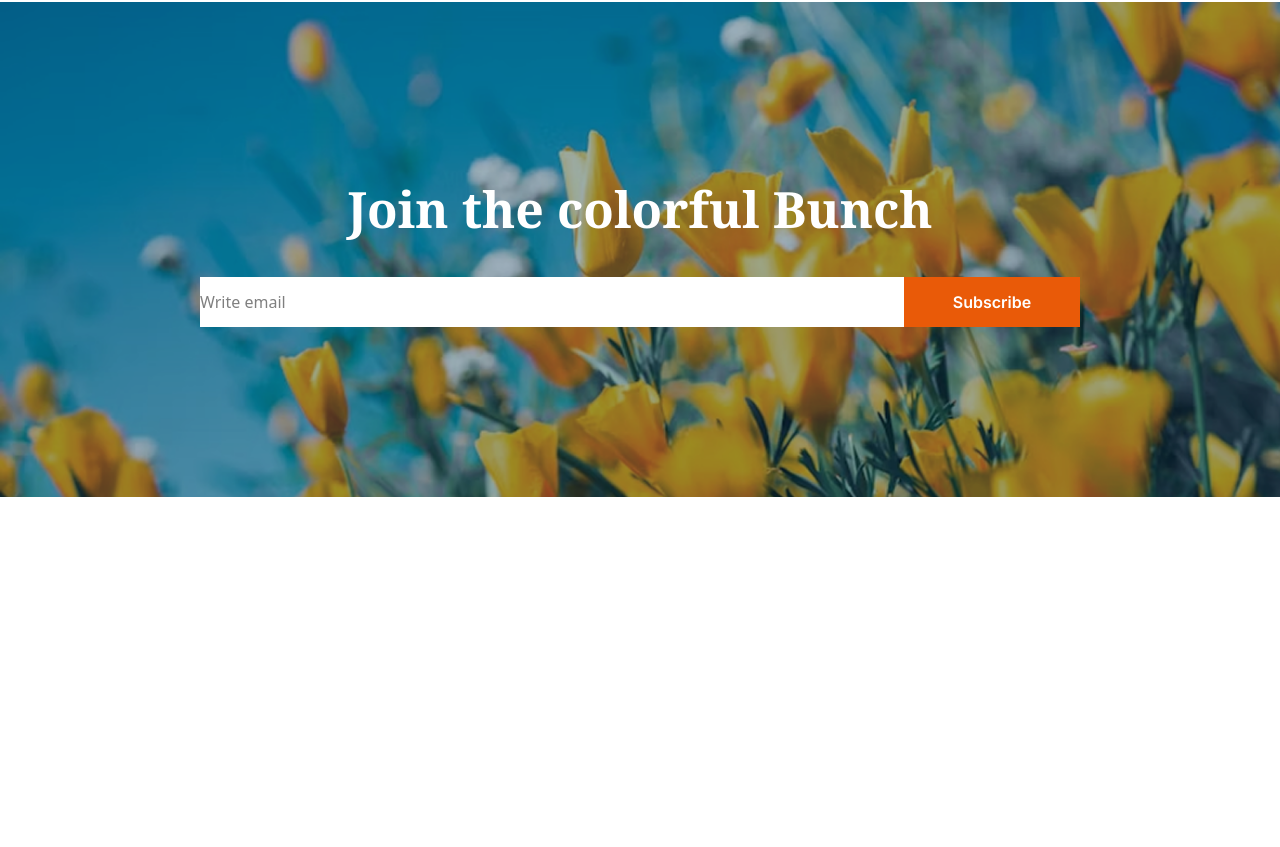
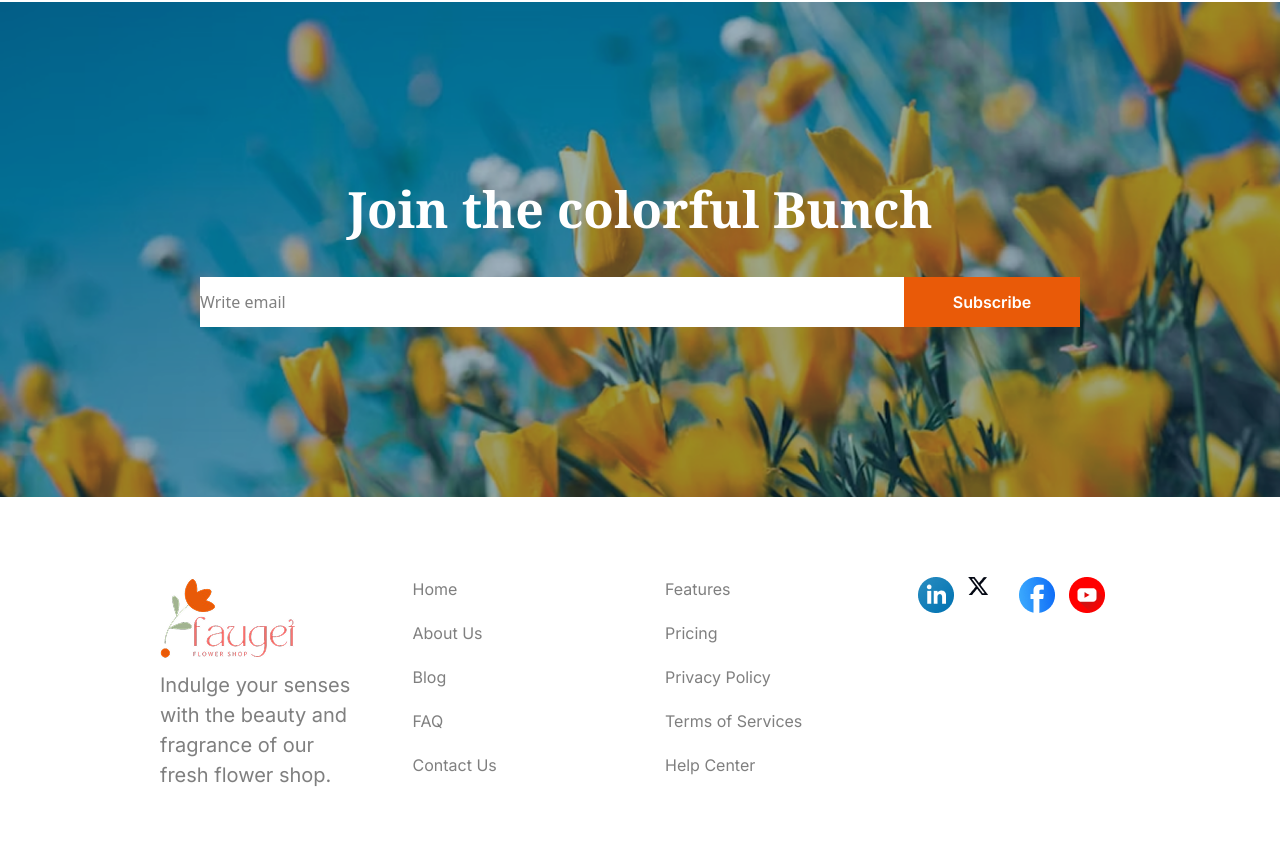
Before and after one commit to rahanuma-lamyea/Assignment-2, a plain HTML site: page index.html in a window 1280 px wide. Shown: the part 3522-4369 px from the top of the page. Before the commit the page ends 4019 px from the top, so only its background shows below. Drawn offline with nearby package versions, Linux system fonts and the light colour scheme.

Commit message:
completed footer section

```diff
--- a/index.html
+++ b/index.html
@@ -148,11 +148,11 @@
             </div>
        </section>
        <!--Join Section-->
-       <section class="join text-center  w-[100%] pt-[170px] pb-[170px] px-[200px] mt-[140px] max-sm:px-[40px] max-md:px-[40px] max-lg:px-[50px]">
+       <section class="join text-center  w-[100%] pt-[170px] pb-[170px] px-[200px] mt-[140px] max-sm:px-[40px] max-md:px-[40px] max-lg:px-[50px] max-sm:bg-cover max-md:bg-cover max-lg:bg-cover max-sm:pt-[80px] max-sm:pb-[80px]">
            <h3 class="noto-serif text-white text-[3.125rem] font-bold pb-[30px]">Join the colorful Bunch</h3>
            <div class="flex">
            <input type="search" placeholder="Write email" class="w-[80%] h-[50px] bg-white max-sm:w-[60%]">
-           <button class="w-[20%] bg-[#e95a08] h-[50px] text-white inter font-semibold max-sm:w-[40%]">Subscribe</button>
+           <button class="w-[20%] bg-[#e95a08] h-[50px] text-white inter font-semibold max-sm:w-[40%] hover:bg-[#e95a08c9]">Subscribe</button>
            </div>
        </section>
     </main>
@@ -161,8 +161,36 @@
             alert("Flower Added to Cart!");
         }
     </script>
-    <footer>
-
+    <!--Footer Section-->
+    <footer class="grid grid-cols-4 mt-[80px] px-[160px] pb-[50px] gap-[50px] max-sm:grid-cols-1 max-md:grid-cols-1 max-lg:grid-cols-2 max-sm:px-[10px]">
+       <div>
+        <img src="logo.png" alt="" class="pb-[10px]">
+        <p class="text-[rgba(0,0,0,0.5)] text-[1.25rem] inter font-normal">Indulge your senses with the beauty and fragrance of our fresh flower shop. </p>
+       </div>
+       <div>
+        <ul class="text-[rgba(0,0,0,0.5)] text-[1rem] inter font-normal">
+            <li class="pb-[20px]">Home</li>
+            <li class="pb-[20px]">About Us</li>
+            <li class="pb-[20px]">Blog</li>
+            <li class="pb-[20px]">FAQ</li>
+            <li class="pb-[20px]">Contact Us</li>
+        </ul>
+       </div>
+       <div>
+        <ul class="text-[rgba(0,0,0,0.5)] text-[1rem] inter font-normal">
+            <li class="pb-[20px]">Features</li>
+            <li class="pb-[20px]">Pricing</li>
+            <li class="pb-[20px]">Privacy Policy</li>
+            <li class="pb-[20px]">Terms of Services</li>
+            <li class="pb-[20px]">Help Center</li>
+        </ul>
+       </div>
+       <div class="grid grid-cols-4">
+        <img src="icon-linkedin.png" alt="">
+        <img src="icon-twitter.png" alt="">
+        <img src="icon-facebook.png" alt="">
+        <img src="icon-youtube.png" alt="">
+       </div>
     </footer>
 </body>
 </html>
```
